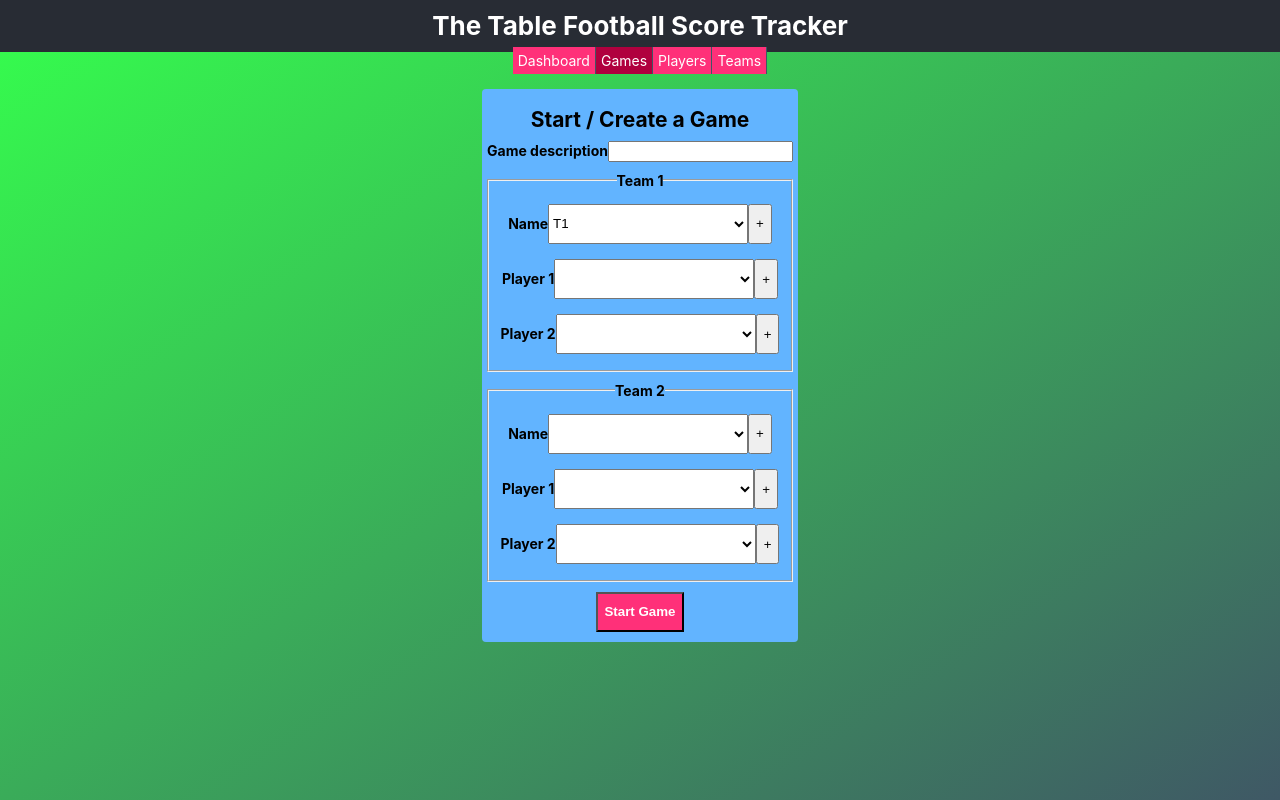
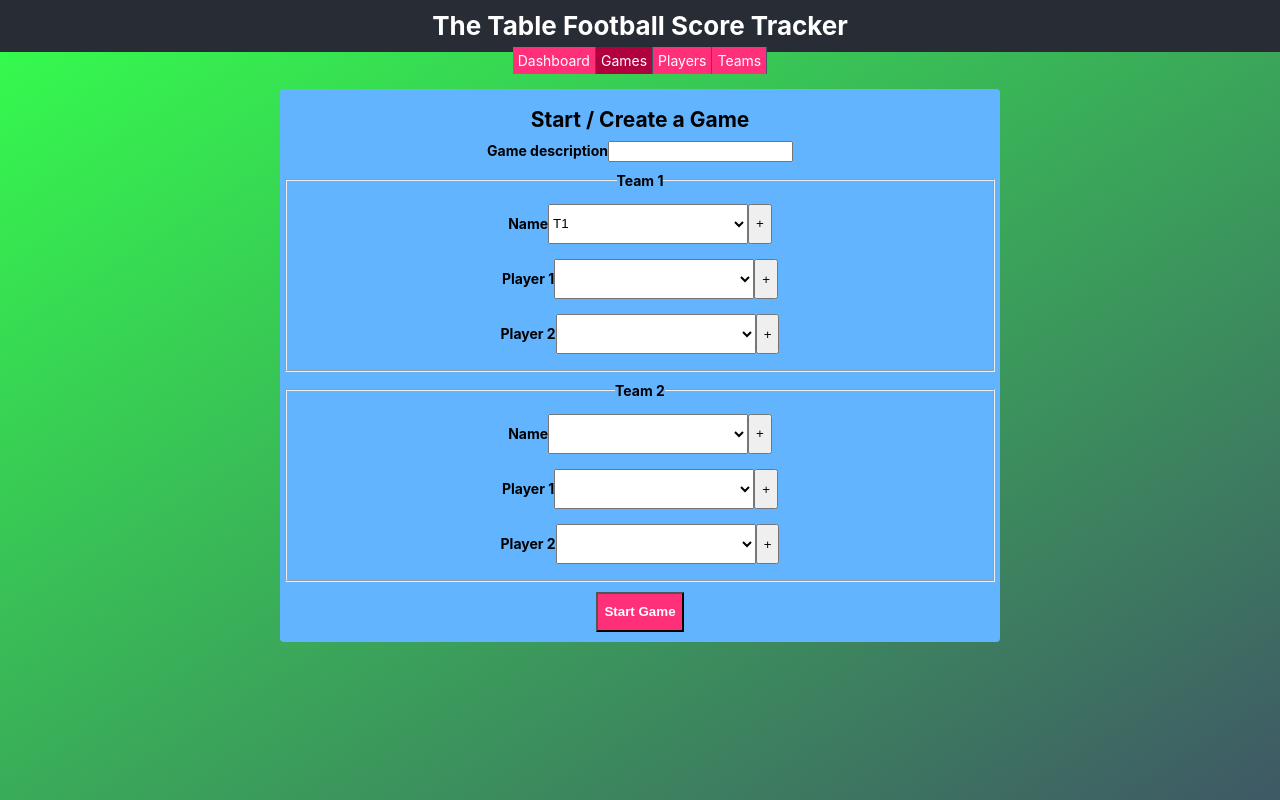
Before and after one commit to creativecomposer/table-football-ui, a React (Create React App) app: page /#/games in a window 1280 px wide. Built offline with nearby package versions, Linux system fonts and the light colour scheme.

Commit message:
Style updates in main and content page stylesheets

```diff
--- a/src/stylesheets/main.scss
+++ b/src/stylesheets/main.scss
@@ -11,7 +11,7 @@
 // 4. Layout-related sections
 
 // 5. Components
-@import 'components/button', 'components/select';
+@import 'components/button', 'components/edit', 'components/select';
 
 // 6. Page-specific styles
 @import 'pages/content-page';
--- a/src/stylesheets/pages/_content-page.scss
+++ b/src/stylesheets/pages/_content-page.scss
@@ -6,6 +6,7 @@
   margin: 20px 5px;
   padding: 10px 5px;
   text-align: center;
+  width: 90%;
 }
 
 .page-title {
```
